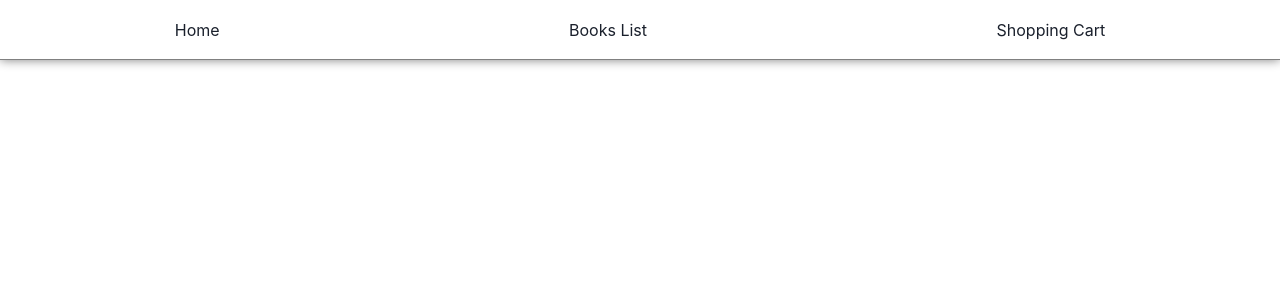
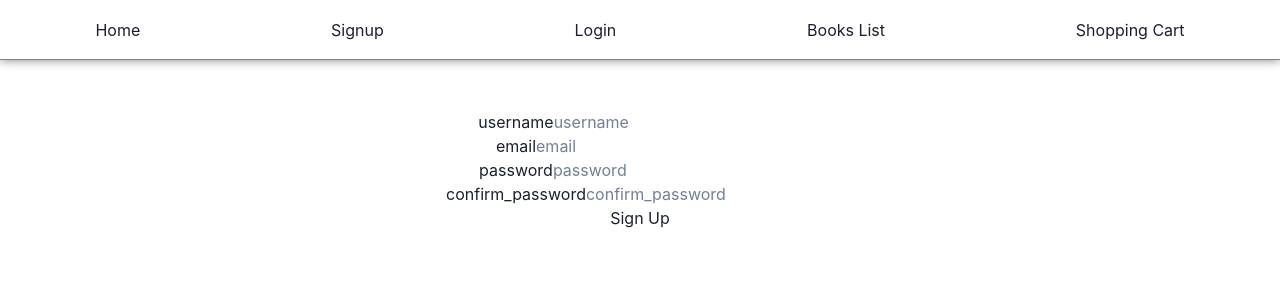
Before and after one commit to RajParmar03/Bookstore-Application-furation-assignment, a React (Create React App) app: page /signup in a window 1280 px wide. Shown: the top 300 px of the page. Built offline with nearby package versions, Linux system fonts and the light colour scheme.

Commit message:
created form and completed form validation for signup and login.

```diff
--- a/package.json
+++ b/package.json
@@ -9,6 +9,7 @@
     "@testing-library/jest-dom": "^5.16.5",
     "@testing-library/react": "^13.4.0",
     "@testing-library/user-event": "^13.5.0",
+    "formik": "^2.3.2",
     "framer-motion": "^10.12.16",
     "react": "^18.2.0",
     "react-dom": "^18.2.0",
@@ -17,7 +18,8 @@
     "react-scripts": "5.0.1",
     "redux": "^4.2.1",
     "redux-thunk": "^2.4.2",
-    "web-vitals": "^2.1.4"
+    "web-vitals": "^2.1.4",
+    "yup": "^1.2.0"
   },
   "scripts": {
     "start": "react-scripts start",
--- a/src/allRoutes/AllRoutes.jsx
+++ b/src/allRoutes/AllRoutes.jsx
@@ -6,12 +6,16 @@ import BookDetails from '../pages/BookDetails';
 import ShoppingCart from '../pages/ShoppingCart';
 import Checkout from '../pages/Checkout';
 import { Box } from '@chakra-ui/react';
+import Signup from '../pages/Signup';
+import Login from '../pages/Login';
 
 const AllRoutes = () => {
   return (
     <Box>
       <Routes>
         <Route path="/" element={<Home />}></Route>
+        <Route path="/signup" element={<Signup />}></Route>
+        <Route path="/login" element={<Login />}></Route>
         <Route path="/bookslist" element={<BookListing />}></Route>
         <Route path="/bookdetails/:id" element={<BookDetails />}></Route>
         <Route path="/shoppincart" element={<ShoppingCart />}></Route>
--- a/src/components/Navbar.jsx
+++ b/src/components/Navbar.jsx
@@ -8,6 +8,8 @@ const Navbar = () => {
   return (
     <Box className={Styles.navbar}>
       <Link to="/">Home</Link>
+      <Link to="/signup">Signup</Link>
+      <Link to="/login">Login</Link>
       <Link to="/bookslist">Books List</Link>
       <Link to="/shoppincart">Shopping Cart</Link>
     </Box>
--- a/src/pages/Login.jsx
+++ b/src/pages/Login.jsx
@@ -1,29 +1,45 @@
 import { Box } from '@chakra-ui/react';
 import React from 'react';
+import { useFormik } from 'formik';
+import { loginSchema } from '../schemas/loginSchema';
+
 
 const Login = () => {
-  return (
-    <Box>
-        <form>
-            <label htmlFor="">
-                Enter UserName :
-                <input type="text" placeholder='Enter UserName'/>
-            </label>
-            <label htmlFor="">
-                Enter Email id :
-                <input type="text" placeholder='Enter Email id'/>
-            </label>
-            <label htmlFor="">
-                Enter Password :
-                <input type="text" placeholder='Enter Password'/>
-            </label>
-            <label htmlFor="">
-                Enter Confirm Password :
-                <input type="text" placeholder='Enter Confirm Password'/>
-            </label>
-        </form>
-    </Box>
-  )
+
+    const initialValues = {
+        username: "",
+        password: "",
+    }
+
+    const { values, errors, handleBlur, touched, handleSubmit, handleChange } = useFormik({
+        initialValues: initialValues,
+        validationSchema: loginSchema,
+        onSubmit: (values, action) => {
+            console.log("this is from onSubmit method and values is : ", values);
+            action.resetForm();
+        },
+    });
+
+
+    return (
+        <Box>
+            <form onSubmit={handleSubmit}>
+                <div>
+                    <label htmlFor="username">username</label>
+                    <input type="text" name="username" id="username" placeholder="username" value={values.username} onChange={handleChange} onBlur={handleBlur} />
+                    {errors.username && touched.username ? <p>{errors.username}</p> : null}
+                </div>
+                <div>
+                    <label htmlFor="password">password</label>
+                    <input type="text" name="password" id="password" placeholder="password" value={values.password} onChange={handleChange} onBlur={handleBlur} />
+                    {errors.password && touched.password ? <p>{errors.password}</p> : null}
+                </div>
+                <div>
+                    <button type="submit">Sign Up</button>
+                </div>
+            </form>
+        </Box>
+    )
 }
 
 export default Login;
--- a/src/pages/Signup.jsx
+++ b/src/pages/Signup.jsx
@@ -1,10 +1,53 @@
 import { Box } from '@chakra-ui/react';
 import React from 'react';
+import { useFormik } from 'formik';
+import { signupSchema } from '../schemas/signupSchema';
 
 const Signup = () => {
+
+  const initialValues = {
+    username : "",
+    email : "",
+    password : "",
+    confirm_password : ""
+  }
+
+  const {values , errors , handleBlur ,  touched , handleSubmit , handleChange } = useFormik({
+    initialValues : initialValues,
+    validationSchema : signupSchema,
+    onSubmit : (values ,  action) => {
+      console.log("this is from onSubmit method and values is : " , values);
+      action.resetForm();
+    },
+  });
+
   return (
     <Box>
-
+      <form onSubmit={handleSubmit}>
+        <div>
+          <label htmlFor="username">username</label>
+          <input type="text" name="username" id="username" placeholder="username" value={values.username} onChange={handleChange} onBlur={handleBlur} />
+          {errors.username && touched.username ? <p>{errors.username}</p> : null}
+        </div>
+        <div>
+          <label htmlFor="email">email</label>
+          <input type="text" name="email" id="email" placeholder="email" value={values.email} onChange={handleChange} onBlur={handleBlur} />
+          {errors.email && touched.email ? <p>{errors.email}</p> : null}
+        </div>
+        <div>
+          <label htmlFor="password">password</label>
+          <input type="text" name="password" id="password" placeholder="password" value={values.password} onChange={handleChange} onBlur={handleBlur} />
+          {errors.password && touched.password ? <p>{errors.password}</p> : null}
+        </div>
+        <div>
+          <label htmlFor="confirm_password">confirm_password</label>
+          <input type="text" name="confirm_password" id="confirm_password" placeholder="confirm_password" value={values.confirm_password} onChange={handleChange} onBlur={handleBlur} />
+          {errors.confirm_password && touched.confirm_password ? <p>{errors.confirm_password}</p> : null}
+        </div>
+        <div>
+          <button type="submit">Sign Up</button>
+        </div>
+      </form>
     </Box>
   )
 }
--- /dev/null
+++ b/src/schemas/loginSchema.jsx
@@ -0,0 +1,6 @@
+import * as Yup from "yup";
+
+export const loginSchema = Yup.object({
+    username : Yup.string().min(3).max(15).required("Please enter your username"),
+    password : Yup.string().min(6).required("Please enter your password"),
+});
--- /dev/null
+++ b/src/schemas/signupSchema.jsx
@@ -0,0 +1,8 @@
+import * as Yup from "yup";
+
+export const signupSchema = Yup.object({
+    username : Yup.string().min(3).max(15).required("Please enter your username"),
+    email : Yup.string().email().required("Please enter your email"),
+    password : Yup.string().min(6).required("Please enter your password"),
+    confirm_password : Yup.string().required("Please enter confirm password").oneOf([Yup.ref("password") , null] , "Password must match"),
+});
```
Also changed, not shown: 1 other file (tests, documents, lock files or other folders).
